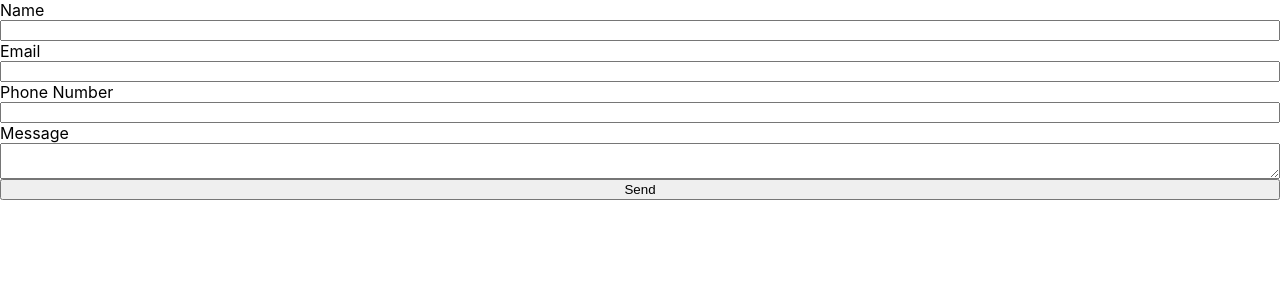
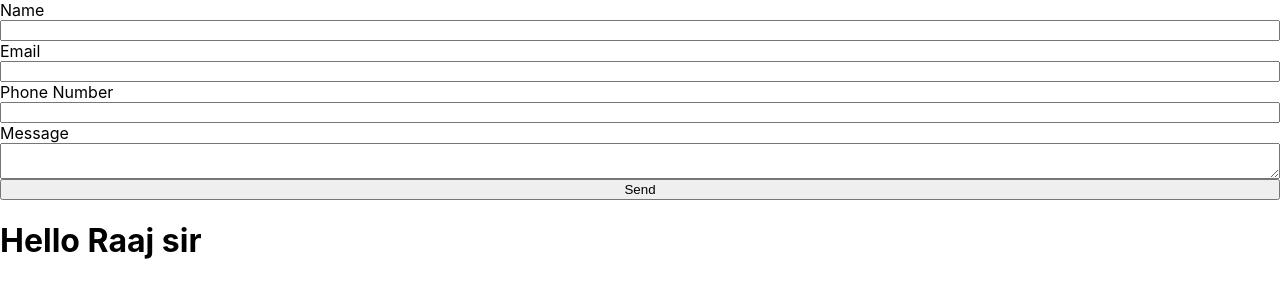
Before and after one commit to moolraaj/deploy-site, a React (Create React App) app: page / in a window 1280 px wide. Shown: the top 300 px of the page. Built offline with nearby package versions, Linux system fonts and the light colour scheme.

Commit message:
initial commit

```diff
--- a/src/New.js
+++ b/src/New.js
@@ -29,7 +29,7 @@ export default function New() {
       <input type="submit" value="Send" />
 
     </form>
-
+     <h1>Hello Raaj sir</h1>
      </>
   )
 }
```
Also changed, not shown: 1 other file (tests, documents, lock files or other folders).
